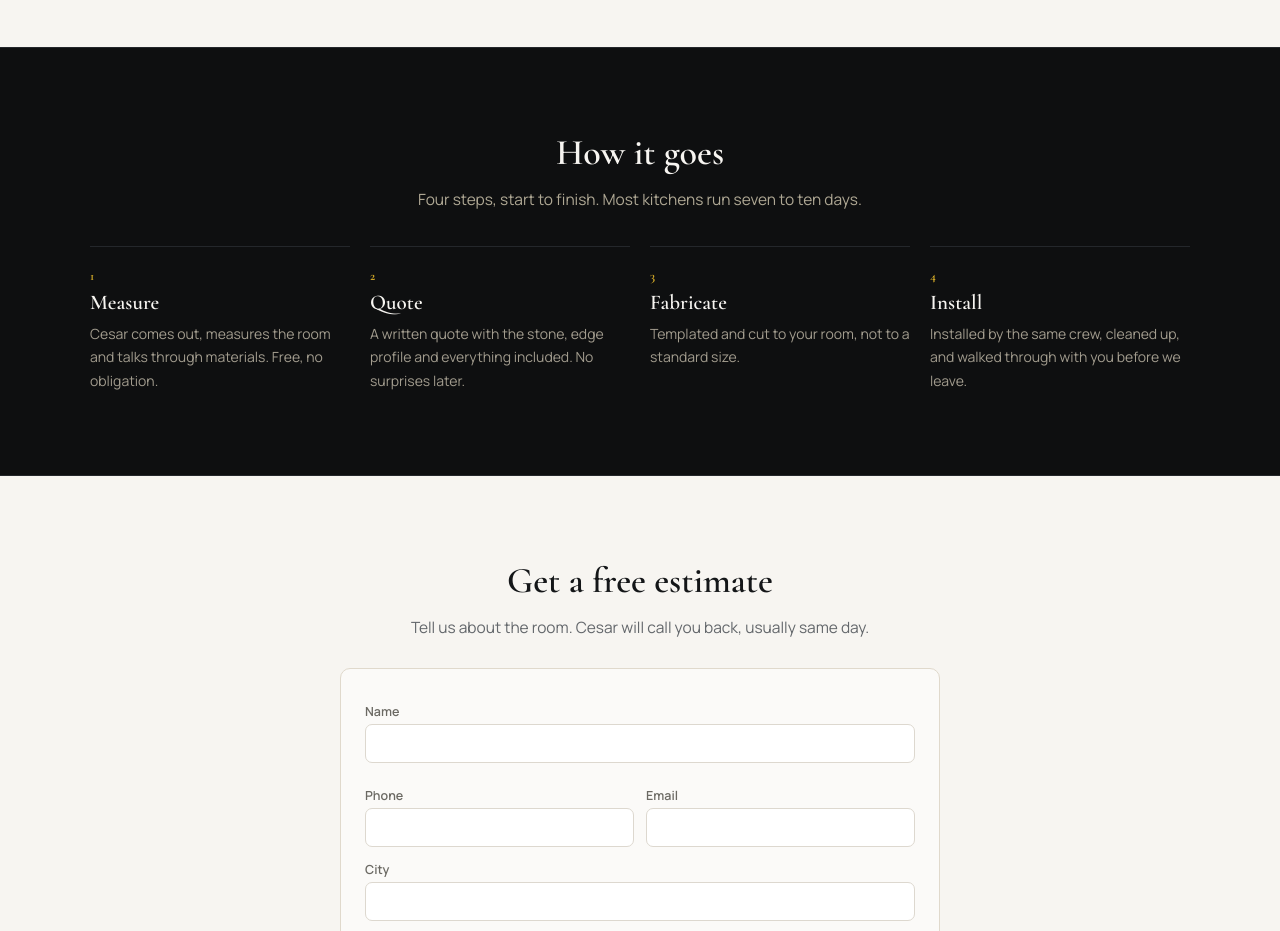
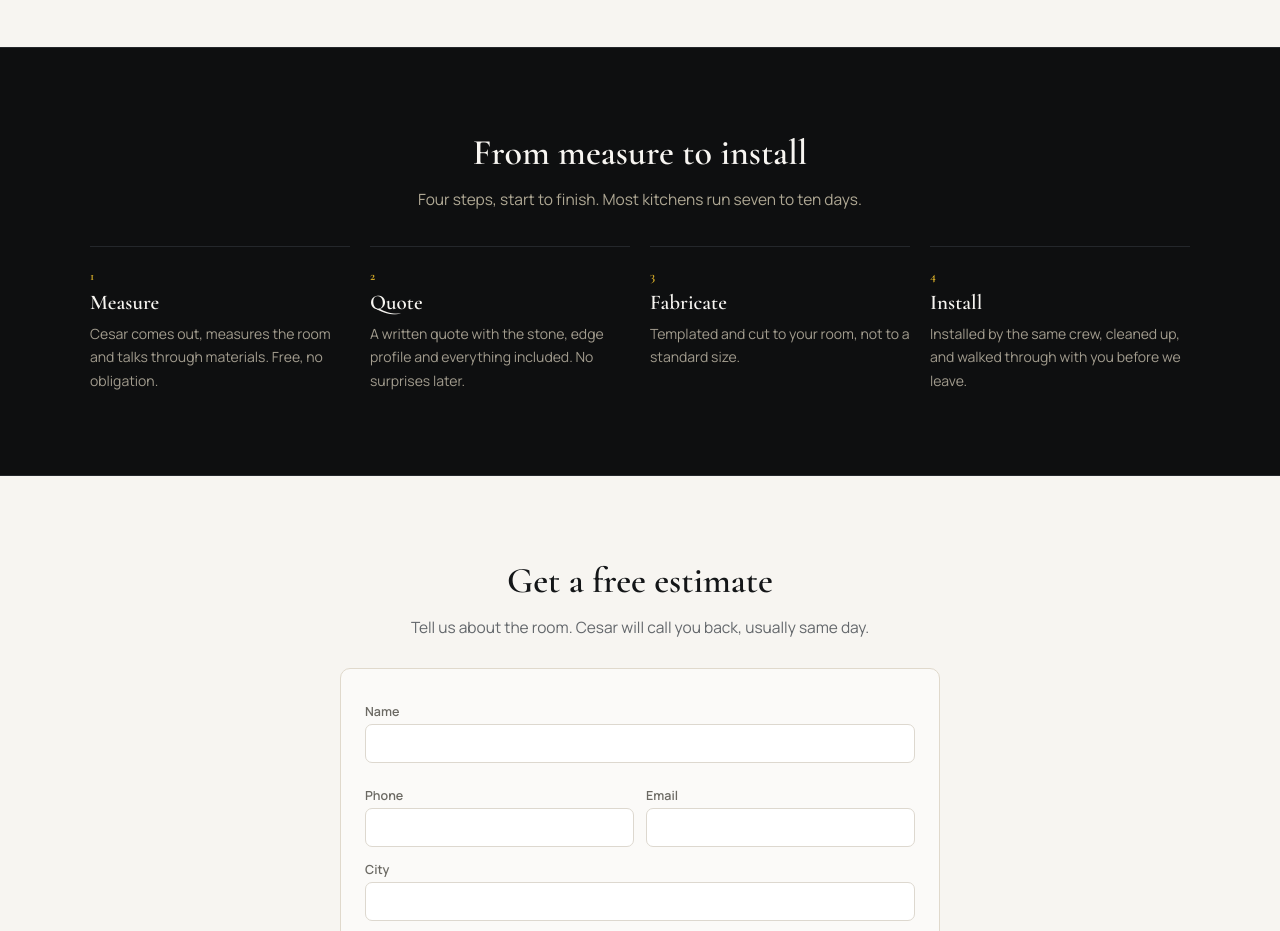
Before and after one commit to AngelGerena/sgq-countertops, a React (Vite) app: page / in a window 1280 px wide. Shown: the part 1640-2571 px from the top of the page. Built offline with nearby package versions, Linux system fonts and the light colour scheme; no server answers; the database is empty.

Commit message:
Update Process.tsx

```diff
--- a/src/components/site/Process.tsx
+++ b/src/components/site/Process.tsx
@@ -20,7 +20,7 @@ export default function Process() {
   return (
     <section className="band dark" id="process">
       <div className="band-in">
-        <h2>{t('process.title', 'How it goes', 'Cómo funciona')}</h2>
+        <h2>{t('process.title', 'From measure to install', 'De la medición a la instalación')}</h2>
         <p className="band-lede">
           {t('process.intro', 'Four steps, start to finish. Most kitchens run seven to ten days.',
                               'Cuatro pasos, de principio a fin. La mayoría de las cocinas toman de siete a diez días.')}
```
